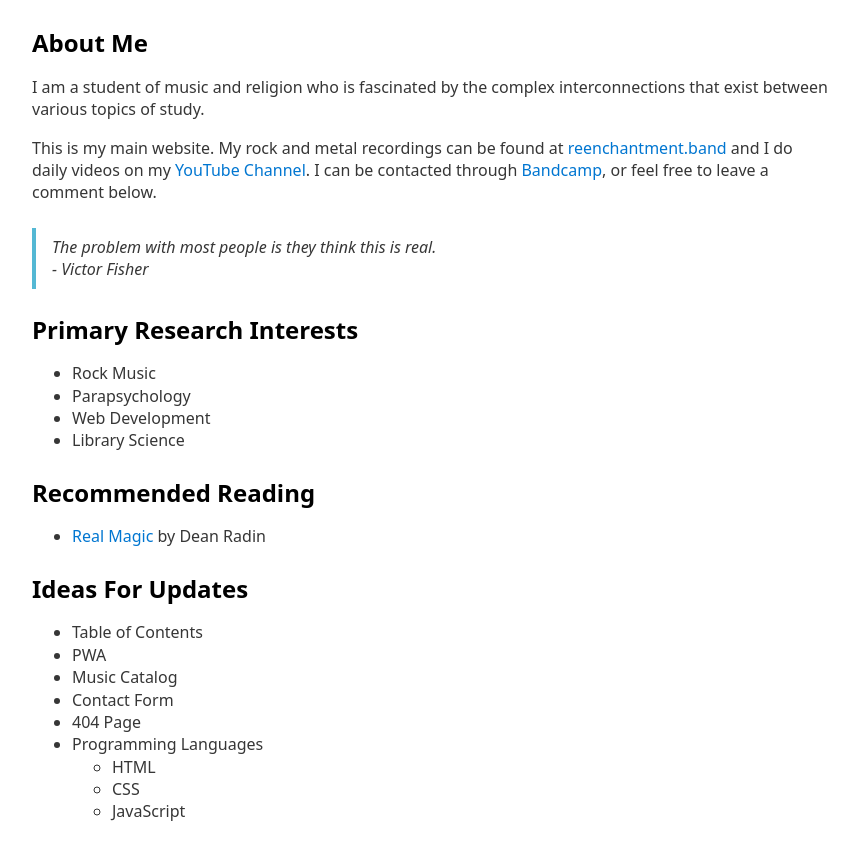
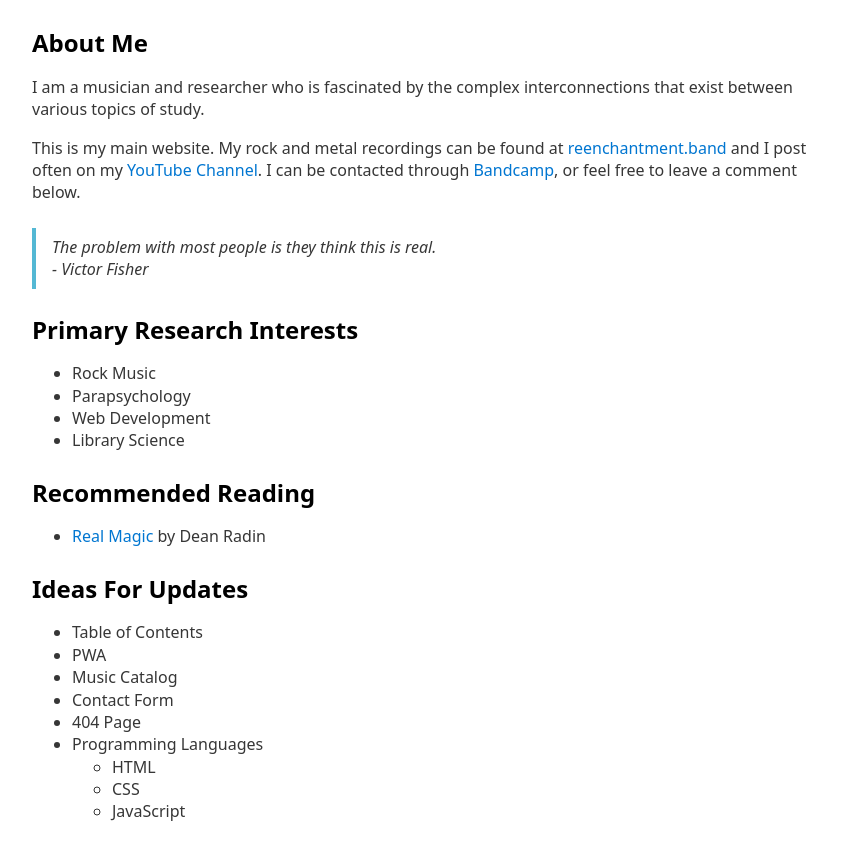
Before and after one commit to deep-research/victorslibrary-code, a plain HTML site: page index.html in a window 1280 px wide. Shown: the part 1218-2074 px from the top of the page, without its empty margins (208-1066 px from the left). Drawn offline with Linux system fonts and the light colour scheme; a script that the page names is missing.

Commit message:
Update index.html

```diff
--- a/index.html
+++ b/index.html
@@ -72,9 +72,9 @@
   </a>
 
 <h2>About Me</h2>
-<p>I am a student of music and religion who is fascinated by the complex interconnections that exist between various topics of study.</p>
+<p>I am a musician and researcher who is fascinated by the complex interconnections that exist between various topics of study.</p>
 
-<p>This is my main website. My rock and metal recordings can be found at <a href="http://reenchantment.band">reenchantment.band</a> and I do daily videos on my <a href="https://www.youtube.com/channel/UCUty3MJPa-JrdNLJtiSxttA">YouTube Channel</a>. I can be contacted through <a href="https://bandcamp.com/contact?b=1631569890">Bandcamp</a>, or feel free to leave a comment below.</p>
+<p>This is my main website. My rock and metal recordings can be found at <a href="http://reenchantment.band">reenchantment.band</a> and I post often on my <a href="https://www.youtube.com/channel/UCUty3MJPa-JrdNLJtiSxttA">YouTube Channel</a>. I can be contacted through <a href="https://bandcamp.com/contact?b=1631569890">Bandcamp</a>, or feel free to leave a comment below.</p>
 
 <blockquote>
 The problem with most people is they think this is real.
```
